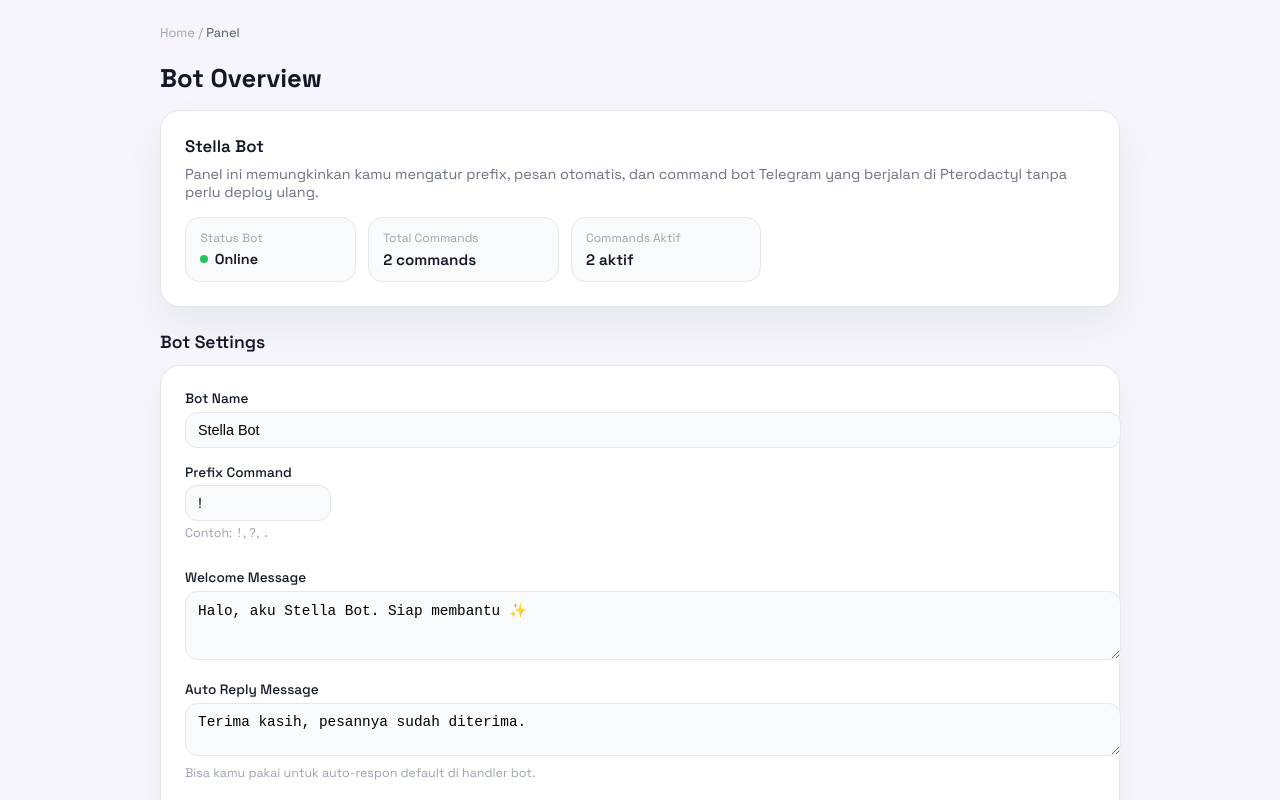
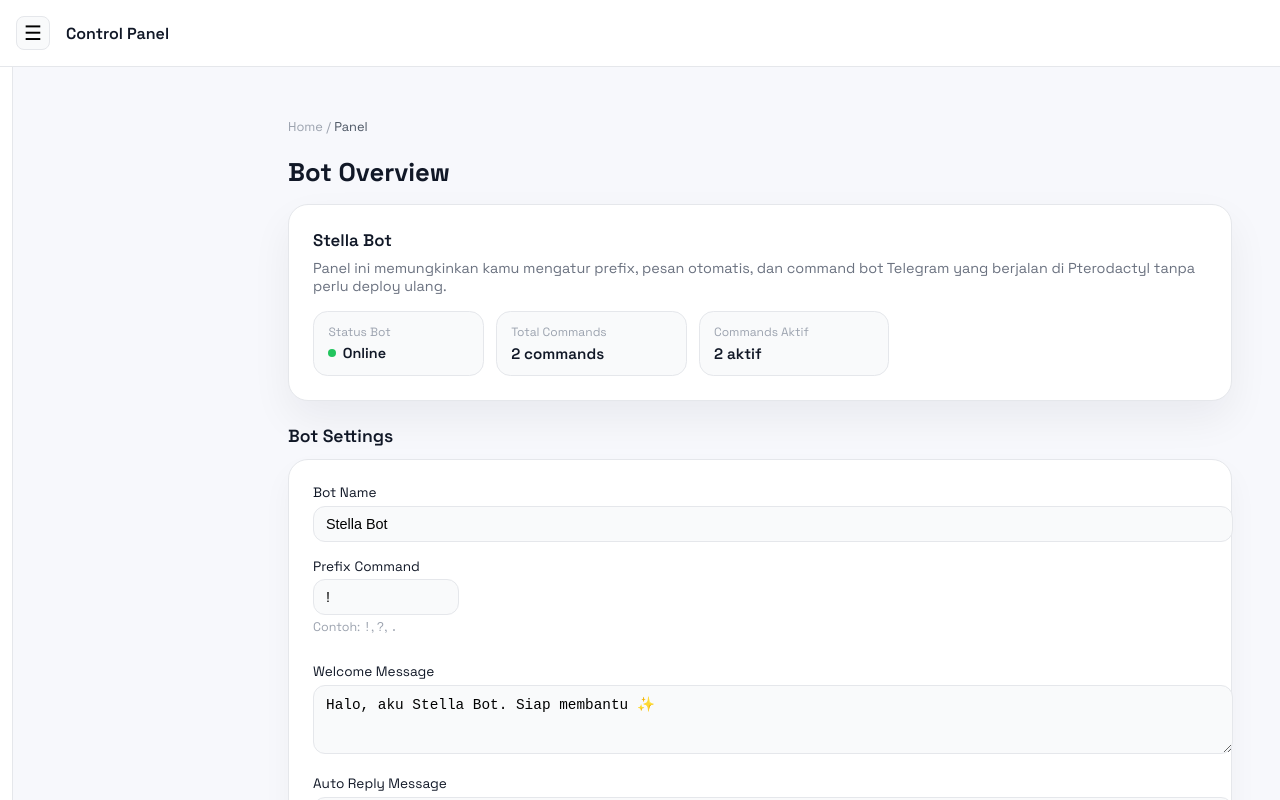
Before and after one commit to hiuraaaaa/tele, a Next.js app: page / in a window 1280 px wide. Shown: the top 800 px of the page. Built offline with nearby package versions, Linux system fonts and the light colour scheme.

Commit message:
Update layout.jsx

```diff
--- a/app/layout.jsx
+++ b/app/layout.jsx
@@ -1,30 +1,105 @@
-// app/layout.jsx
+"use client";
+import { useState } from "react";
+import Link from "next/link";
+
 export const metadata = {
-  title: 'Bot Control Panel',
-  description: 'Dashboard pengaturan bot Telegram'
+  title: "Bot Panel",
+  description: "Control panel bot Telegram"
 };
 
 export default function RootLayout({ children }) {
+  const [open, setOpen] = useState(false);
+
   return (
     <html lang="id">
       <head>
         <link rel="preconnect" href="https://fonts.googleapis.com" />
-        <link rel="preconnect" href="https://fonts.gstatic.com" crossOrigin="anonymous" />
+        <link rel="preconnect" href="https://fonts.gstatic.com" crossOrigin="" />
         <link
-          href="https://fonts.googleapis.com/css2?family=Space+Grotesk:wght@400;500;600;700&display=swap"
+          href="https://fonts.googleapis.com/css2?family=Space+Grotesk:wght@400;600;700&display=swap"
           rel="stylesheet"
         />
       </head>
+
       <body
         style={{
           margin: 0,
           padding: 0,
-          fontFamily: '"Space Grotesk", system-ui, -apple-system, BlinkMacSystemFont, "Segoe UI", sans-serif',
-          backgroundColor: '#f5f5fb',
-          color: '#111827'
+          fontFamily: '"Space Grotesk", sans-serif',
+          backgroundColor: "#f7f8fc",
+          color: "#111827",
+          display: "flex"
         }}
       >
-        {children}
+        {/* SIDEBAR */}
+        <div
+          style={{
+            width: "240px",
+            height: "100vh",
+            position: "fixed",
+            top: 0,
+            left: open ? 0 : "-260px",
+            background: "white",
+            borderRight: "1px solid #e5e7eb",
+            padding: "1.5rem 1rem",
+            boxShadow: open ? "0 0 20px rgba(0,0,0,0.10)" : "none",
+            transition: "0.25s"
+          }}
+        >
+          <h2 style={{ marginBottom: "1rem", fontWeight: 700 }}>Bot Panel</h2>
+
+          <nav style={{ display: "flex", flexDirection: "column", gap: "1rem" }}>
+            <Link href="/">Overview</Link>
+            <Link href="/settings">Bot Settings</Link>
+            <Link href="/commands">Commands</Link>
+            <Link href="/logs">Logs</Link>
+          </nav>
+        </div>
+
+        {/* NAVBAR ATAS */}
+        <div
+          style={{
+            width: "100%",
+            padding: "1rem",
+            borderBottom: "1px solid #e5e7eb",
+            background: "white",
+            position: "fixed",
+            top: 0,
+            left: 0,
+            zIndex: 10,
+            display: "flex",
+            alignItems: "center",
+            gap: "1rem"
+          }}
+        >
+          <button
+            onClick={() => setOpen(!open)}
+            style={{
+              width: "34px",
+              height: "34px",
+              borderRadius: "8px",
+              border: "1px solid #e5e7eb",
+              background: "#f9fafb",
+              fontSize: "20px",
+              cursor: "pointer"
+            }}
+          >
+            ☰
+          </button>
+          <span style={{ fontWeight: 600 }}>Control Panel</span>
+        </div>
+
+        {/* KONTEN */}
+        <main
+          style={{
+            marginTop: "70px",
+            marginLeft: "240px",
+            padding: "1.5rem",
+            width: "100%"
+          }}
+        >
+          {children}
+        </main>
       </body>
     </html>
   );
```
